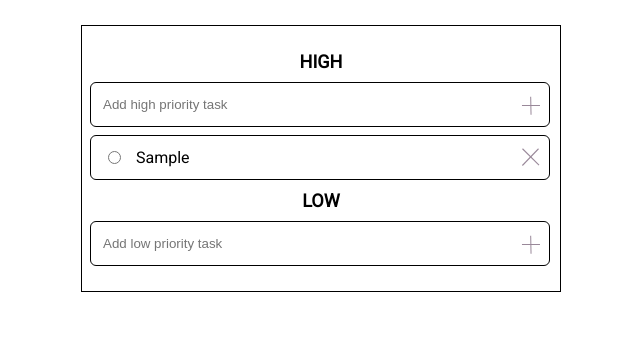
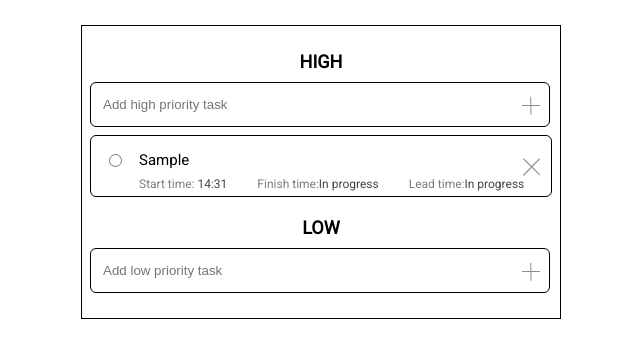
Before and after one commit to butyrskiy/js_learn, a plain HTML site: page task_strada/st19_41_todo/index.html in a window 1280 px wide. Both pictures are taken after typing "Sample" into the empty fields and a click on the button 849 px from the left and 105 px from the top of the page. Shown: the whole page, without its empty margins (319-959 px from the left). Drawn offline with Linux system fonts and the light colour scheme.

Commit message:
added time in task

```diff
--- a/task_strada/st19_41_todo/index.html
+++ b/task_strada/st19_41_todo/index.html
@@ -15,7 +15,7 @@
     <div class="container">
       <main class="main">
 
-        <h2>HIGH</h2>
+        <h2 class="high_block">HIGH</h2>
         <form class="high_task_form">
           <input class="high_input" type="text" placeholder="Add high priority task">
           <button class="high_button" type="submit"></button>
@@ -24,7 +24,7 @@
         <div class="high_task_list">
         </div>
 
-        <h2>LOW</h2>
+        <h2 class="low_block">LOW</h2>
         <form class="low_task_form">
           <input class="low_input" type="text" placeholder="Add low priority task">
           <button class="low_button" type="submit"></button>
--- a/task_strada/st19_41_todo/js/main.js
+++ b/task_strada/st19_41_todo/js/main.js
@@ -1,7 +1,7 @@
 import { STATUS, PRIORITY, highForm, lowForm, highInput, lowInput, highTaskList, lowTaskList } from '../modules/constants.js';
 import { checkTask, searchTaskIndex } from '../modules/support_functions.js';
 
-export {tasks, addToLocalStorage};
+export {tasks, time, addToLocalStorage};
 
 highForm.addEventListener('submit', addTask);
 lowForm.addEventListener('submit', addTask);
@@ -15,21 +15,26 @@ lowTaskList.addEventListener('click', checkTask);
 
 let tasks = [];
 
+const time = new Date();
+
 if(JSON.parse(localStorage.getItem('tasks'))) {
   const response = JSON.parse(localStorage.getItem('tasks'));
   tasks = response;
 
   tasks.forEach(task => {
-    render(task, task.status);
+    render(task);
   })
 }
 
 
-function Task(taskText, status, priority) {
+function Task(taskText, status, priority, startTime) {
   this.id = Date.now(),
   this.name = taskText,
   this.status = status,
-  this.priority = priority
+  this.priority = priority,
+  this.startTime = startTime;
+  this.finishTime = 'In progress';
+  this.leadTime = 'In progress';
 }
 
 
@@ -37,6 +42,7 @@ function addTask(e) {
   e.preventDefault();
   let priority;
   let taskText;
+  let startTime = ` ${time.getHours()}:${time.getMinutes()}`;
 
   if(e.target.className === 'high_task_form') {
     priority = PRIORITY.HIGH;
@@ -46,7 +52,7 @@ function addTask(e) {
     taskText = lowInput.value;
   }
 
-  const newTasks = new Task(taskText, STATUS.TODO, priority);
+  const newTasks = new Task(taskText, STATUS.TODO, priority, startTime);
 
   tasks.push(newTasks);
   render(newTasks);
@@ -72,18 +78,28 @@ function deleteTask(event) {
 }
 
 
-function render(task, status) {
+function render(task) {
 
-  const highTaskHTML = `<div class="task ${status}">
+  const highTaskHTML = `<div class="task ${task.status}">
   <input class="radio" type="radio">
   <p class="task_text">${task.name}</p>
   <button class="delete_button" type="submit"></button>
-</div>`;
+  <div class="time">
+  <div class="start_time"><p class="time_title">Start time:<span class="time_value">${task.startTime}</span></p></div>
+  <div class="finish_time"><p class="time_title">Finish time:<span class="time_value">${task.finishTime}</span></p></div>
+  <div class="lead_time"><p class="time_title">Lead time:<span class="time_value">${task.leadTime}</span></p></div>
+  </div>
+  </div>`;
 
-  const lowTaskHTML = `<div class="task ${status}">
+  const lowTaskHTML = `<div class="task ${task.status}">
   <input class="radio" type="radio">
   <p class="task_text">${task.name}</p>
   <button class="delete_button" type="submit"></button>
+  <div class="time">
+  <div class="start_time"><p class="time_title">Start time<span class="time_value">${task.startTime}</span></p></div>
+  <div class="finish_time"><p class="time_title">Finish time:<span class="time_value">${task.finishTime}</span></p></div>
+  <div class="lead_time"><p class="time_title">Lead time:<span class="time_value">${task.leadTime}</span></p></div>
+  </div>
   </div>`;
 
   if(task.priority === PRIORITY.HIGH) {
--- a/task_strada/st19_41_todo/modules/support_functions.js
+++ b/task_strada/st19_41_todo/modules/support_functions.js
@@ -1,6 +1,7 @@
 export {checkTask, searchTaskIndex};
-import { tasks, addToLocalStorage } from '../js/main.js';
+import { tasks, time, addToLocalStorage } from '../js/main.js';
 import { STATUS } from './constants.js';
+
 
 function checkTask(event) {
   const parentNode = event.target.parentNode;
@@ -12,6 +13,7 @@ function checkTask(event) {
   if(event.target.className === 'radio') {
     parentNode.classList.toggle('done');
     tasks[index].status = STATUS.DONE;
+    tasks[index].finishTime = ` ${time.getHours()}:${time.getMinutes()}`;
     addToLocalStorage();
   }
 }
--- a/task_strada/st19_41_todo/style/style.css
+++ b/task_strada/st19_41_todo/style/style.css
@@ -27,6 +27,10 @@ h2 {
   margin: 10px;
   font-size: 18px;
   text-align: center;
+}
+
+.low_block {
+  margin-top: 20px;
 }
 
 .main {
@@ -66,27 +70,30 @@ form {
 
 .task {
   position: relative;
+  overflow: hidden;
+  word-break: break-all;
   margin: 8px 0px;
+  height: auto;
+  border: 1px solid black;
+  border-radius: 6px;
 }
 
 .radio {
   position: absolute;
-  bottom: 16px;
+  bottom: 29px;
   left: 13px;
 }
 
 .task_text {
-  border: 1px solid black;
-  border-radius: 6px;
-  padding: 12px 45px;
+  font-size: 15px;
+  padding: 15px 48px;
+  padding-bottom: 3px;
   margin: 0;
-  width: 460px;
-  min-height: 45px;
 }
 
 .delete_button {
   position: absolute;
-  bottom: 14px;
+  bottom: 20px;
   left: 431px;
   border: none;
 
@@ -100,3 +107,21 @@ form {
 .done {
   background: #9ff2cd;
 }
+
+.time {
+  display: flex;
+  gap: 20px;
+  margin-left: 43px;
+  /* margin-bottom: 5px; */
+}
+
+.time_title {
+  font-size: 12px;
+  margin: 5px;
+  color: #7c7e7d;
+}
+
+.time_value {
+  font-size: 12px;
+  color: #434544;
+}
```
